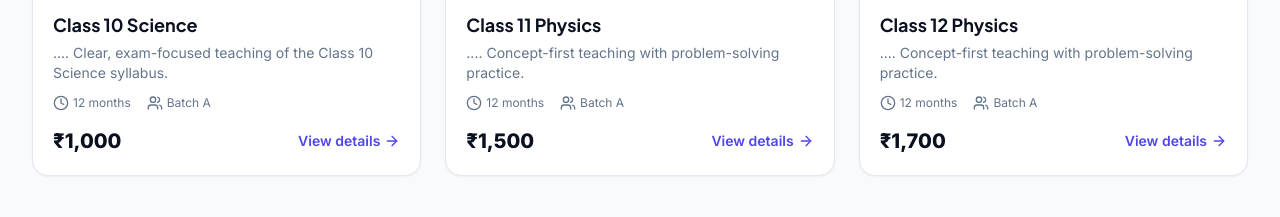
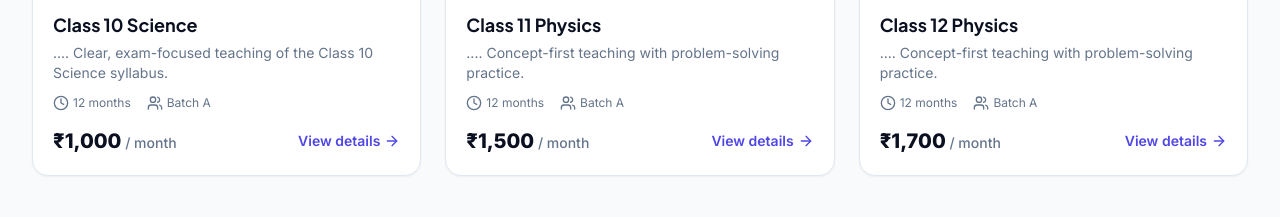
Before and after one commit to dhruvudainiyan-hub/physics-runway, a Next.js app: page / in a window 1280 px wide. Shown: the part 1260-1477 px from the top of the page. Built offline with nearby package versions, Linux system fonts and the light colour scheme; no server answers.

Commit message:
Update CourseCard.js

```diff
--- a/components/CourseCard.js
+++ b/components/CourseCard.js
@@ -23,7 +23,7 @@ export default function CourseCard({ course }) {
           <span className="flex items-center gap-1"><Users className="h-4 w-4" />{course.batch}</span>
         </div>
         <div className="mt-auto flex items-center justify-between pt-4">
-          <p className="text-xl font-extrabold text-navy-900">₹{course.fee.toLocaleString("en-IN")}</p>
+          <p className="text-xl font-extrabold text-navy-900">₹{course.fee.toLocaleString("en-IN")}<span className="text-sm font-medium text-slate-500"> / month</span></p>
           <Link
             href={`/courses/${course.category}/${course.subject}/`}
             className="inline-flex items-center gap-1 text-sm font-semibold text-brand-600 hover:gap-2"
```
